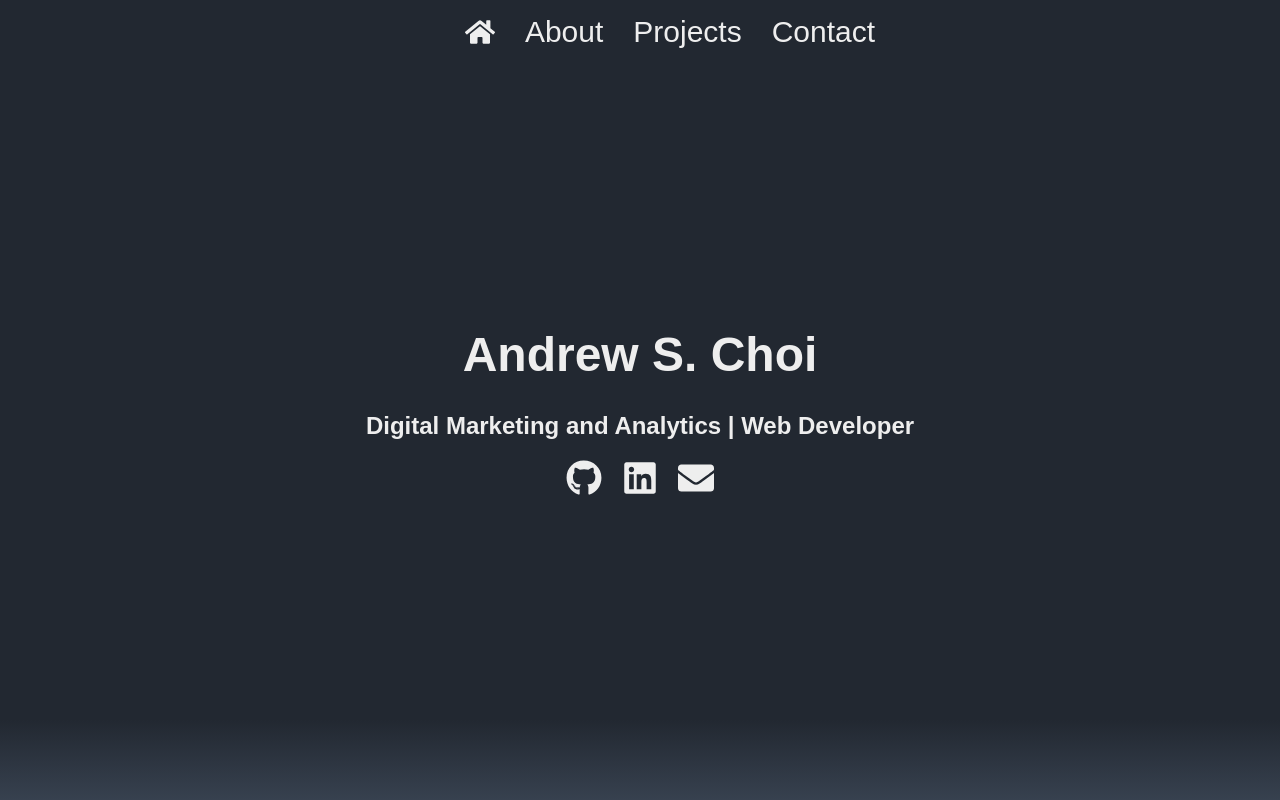
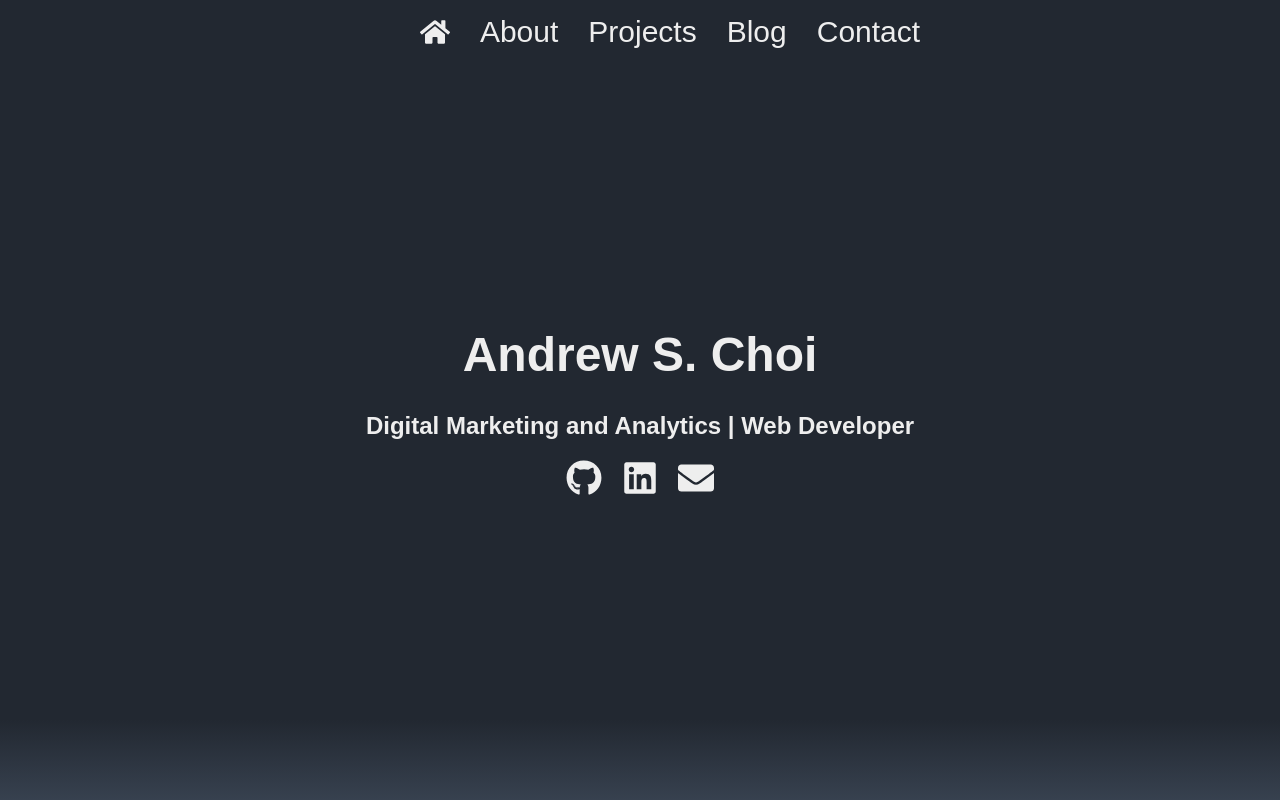
Before and after one commit to WhaleAnchor/AC-React-Portfolio, a React (Create React App) app: page / in a window 1280 px wide. Shown: the top 800 px of the page. Built offline with nearby package versions, Linux system fonts and the light colour scheme.

Commit message:
added change to navbar

```diff
--- a/src/components/Navbar.js
+++ b/src/components/Navbar.js
@@ -118,6 +118,15 @@ const Navbar = () => {
         </NavItem>
         <NavItem
           activeClass="active"
+          to="blog"
+          spy={true}
+          smooth={true}
+          duration={500}
+        >
+          Blog
+        </NavItem>
+        <NavItem
+          activeClass="active"
           to="contact"
           spy={true}
           smooth={true}
```
